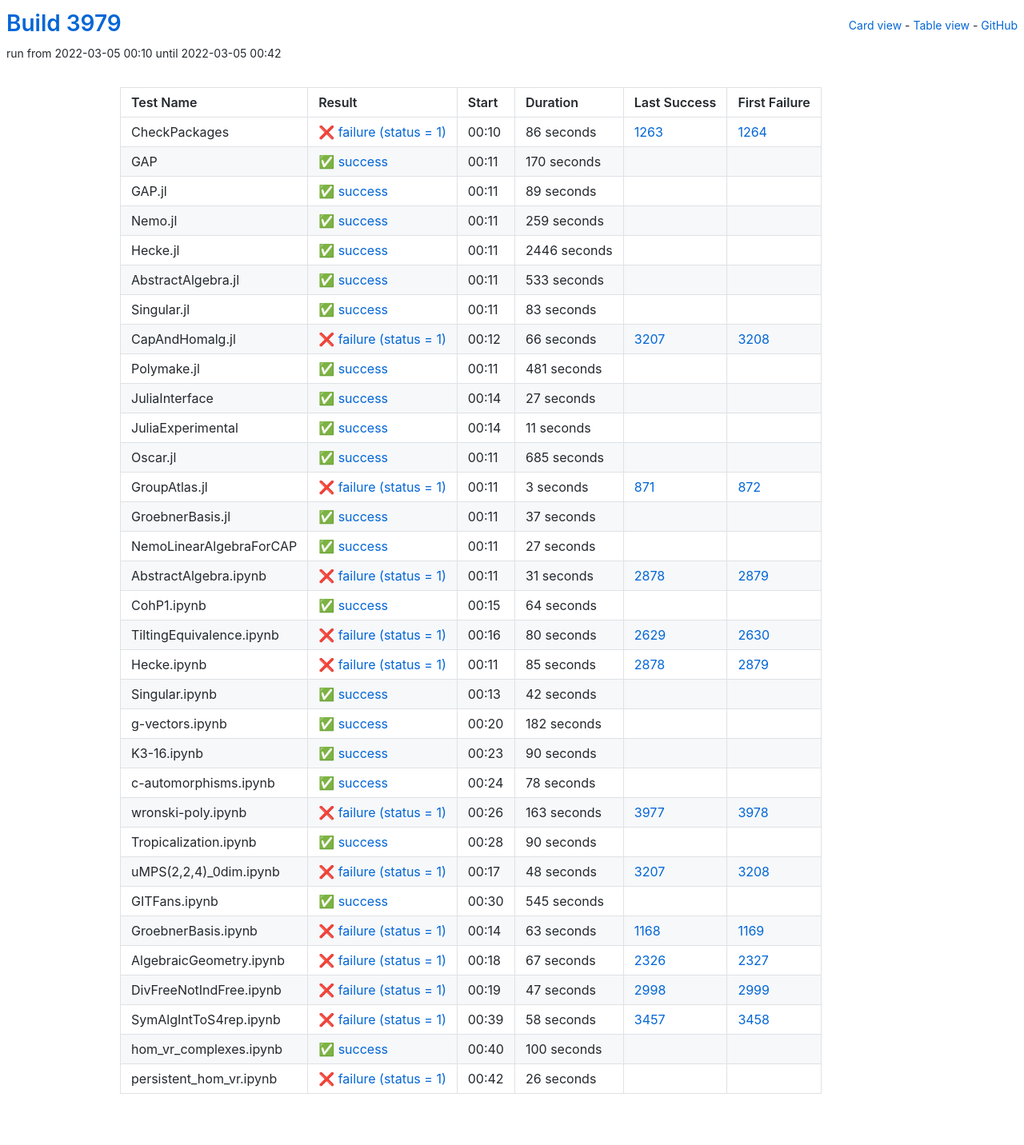
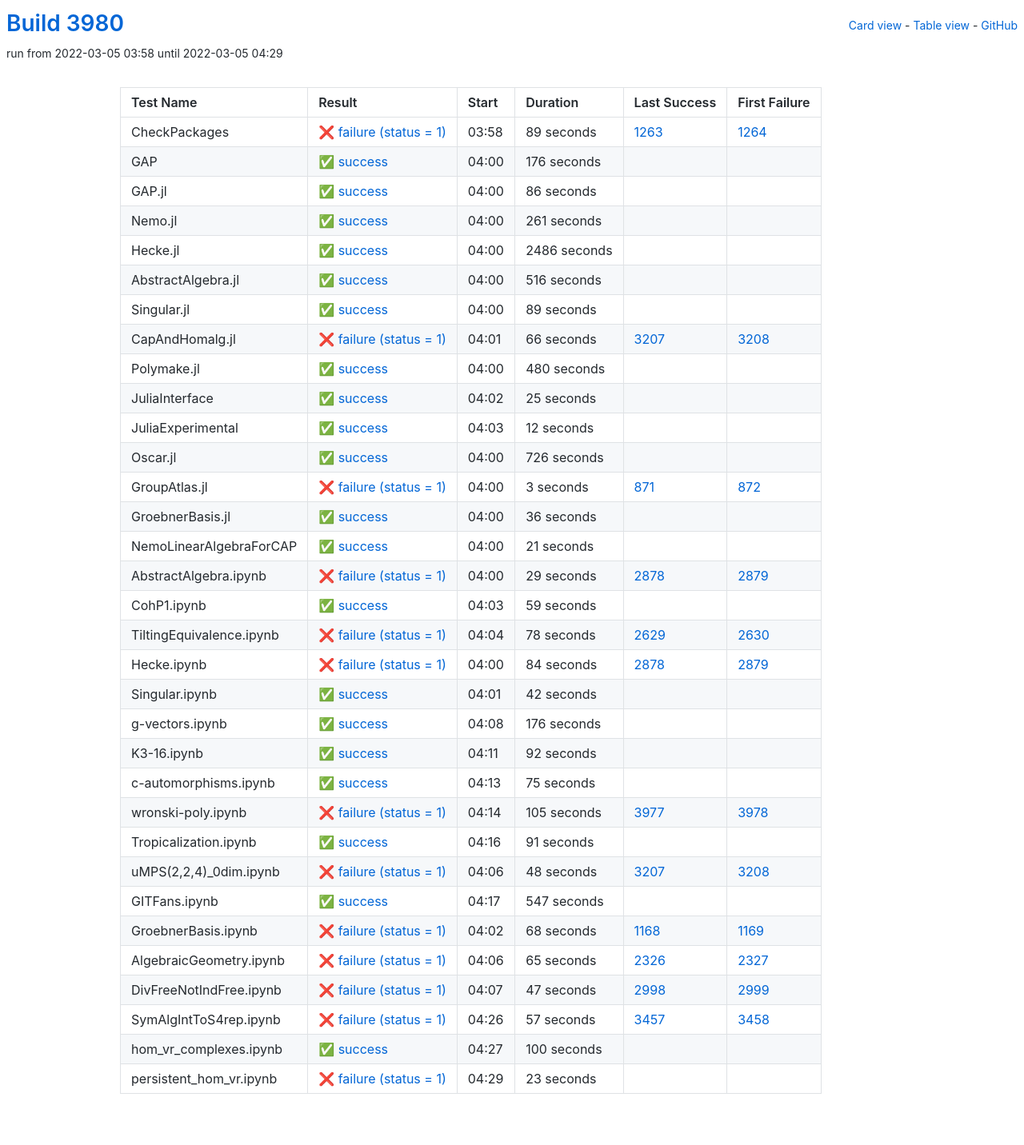
Before and after one commit to oscar-system/oscar-ci-status-stable, a Jekyll site: the page built from table.html, in a window 1280 px wide. Shown: the whole page at 80% size. Built offline with Jekyll 4.4.1, drawn with Linux system fonts in a browser that asks for light colours.

Commit message:
Build #3980

```diff
--- a/_data/ci.yml
+++ b/_data/ci.yml
@@ -1,6 +1,6 @@
 ---
-build: 3979
-build_url: https://oscarci.mathematik.uni-kl.de/job/oscar-stable/3979/
+build: 3980
+build_url: https://oscarci.mathematik.uni-kl.de/job/oscar-stable/3980/
 job: oscar-stable
 organization: oscar-system
 repo: oscar-ci-status-stable
@@ -8,32 +8,80 @@ repourl: https://github.com/oscar-system/oscar-ci-status-stable
 tests:
 - name: CheckPackages
   id: checkpackages
-  log: https://oscarci.mathematik.uni-kl.de/job/oscar-stable/3979/artifact/logs/build-3979/CheckPackages.log
-  start: 2022-03-05 00:10
+  log: https://oscarci.mathematik.uni-kl.de/job/oscar-stable/3980/artifact/logs/build-3980/CheckPackages.log
+  start: 2022-03-05 03:58
   success: false
   exitcode: 1
   status: failure
-  duration: 86
+  duration: 89
   last_success: 1263
   last_success_url: https://oscarci.mathematik.uni-kl.de/job/oscar-stable/1263/
   first_failure: 1264
   first_failure_url: https://oscarci.mathematik.uni-kl.de/job/oscar-stable/1264/
 - name: GAP
   id: gap
-  log: https://oscarci.mathematik.uni-kl.de/job/oscar-stable/3979/artifact/logs/build-3979/GAP.log
-  start: 2022-03-05 00:11
+  log: https://oscarci.mathematik.uni-kl.de/job/oscar-stable/3980/artifact/logs/build-3980/GAP.log
+  start: 2022-03-05 04:00
   success: true
   exitcode: 0
   status: success
-  duration: 170
+  duration: 176
   last_success: false
   last_success_url:
   first_failure: false
   first_failure_url:
 - name: GAP.jl
   id: gap-jl
-  log: https://oscarci.mathematik.uni-kl.de/job/oscar-stable/3979/artifact/logs/build-3979/GAP.jl.log
-  start: 2022-03-05 00:11
+  log: https://oscarci.mathematik.uni-kl.de/job/oscar-stable/3980/artifact/logs/build-3980/GAP.jl.log
+  start: 2022-03-05 04:00
+  success: true
+  exitcode: 0
+  status: success
+  duration: 86
+  last_success: false
+  last_success_url:
+  first_failure: false
+  first_failure_url:
+- name: Nemo.jl
+  id: nemo-jl
+  log: https://oscarci.mathematik.uni-kl.de/job/oscar-stable/3980/artifact/logs/build-3980/Nemo.jl.log
+  start: 2022-03-05 04:00
+  success: true
+  exitcode: 0
+  status: success
+  duration: 261
+  last_success: false
+  last_success_url:
+  first_failure: false
+  first_failure_url:
+- name: Hecke.jl
+  id: hecke-jl
+  log: https://oscarci.mathematik.uni-kl.de/job/oscar-stable/3980/artifact/logs/build-3980/Hecke.jl.log
+  start: 2022-03-05 04:00
+  success: true
+  exitcode: 0
+  status: success
+  duration: 2486
+  last_success: false
+  last_success_url:
+  first_failure: false
+  first_failure_url:
+- name: AbstractAlgebra.jl
+  id: abstractalgebra-jl
+  log: https://oscarci.mathematik.uni-kl.de/job/oscar-stable/3980/artifact/logs/build-3980/AbstractAlgebra.jl.log
+  start: 2022-03-05 04:00
+  success: true
+  exitcode: 0
+  status: success
+  duration: 516
+  last_success: false
+  last_success_url:
+  first_failure: false
+  first_failure_url:
+- name: Singular.jl
+  id: singular-jl
+  log: https://oscarci.mathematik.uni-kl.de/job/oscar-stable/3980/artifact/logs/build-3980/Singular.jl.log
+  start: 2022-03-05 04:00
   success: true
   exitcode: 0
   status: success
@@ -42,58 +90,10 @@ tests:
   last_success_url:
   first_failure: false
   first_failure_url:
-- name: Nemo.jl
-  id: nemo-jl
-  log: https://oscarci.mathematik.uni-kl.de/job/oscar-stable/3979/artifact/logs/build-3979/Nemo.jl.log
-  start: 2022-03-05 00:11
-  success: true
-  exitcode: 0
-  status: success
-  duration: 259
-  last_success: false
-  last_success_url:
-  first_failure: false
-  first_failure_url:
-- name: Hecke.jl
-  id: hecke-jl
-  log: https://oscarci.mathematik.uni-kl.de/job/oscar-stable/3979/artifact/logs/build-3979/Hecke.jl.log
-  start: 2022-03-05 00:11
-  success: true
-  exitcode: 0
-  status: success
-  duration: 2446
-  last_success: false
-  last_success_url:
-  first_failure: false
-  first_failure_url:
-- name: AbstractAlgebra.jl
-  id: abstractalgebra-jl
-  log: https://oscarci.mathematik.uni-kl.de/job/oscar-stable/3979/artifact/logs/build-3979/AbstractAlgebra.jl.log
-  start: 2022-03-05 00:11
-  success: true
-  exitcode: 0
-  status: success
-  duration: 533
-  last_success: false
-  last_success_url:
-  first_failure: false
-  first_failure_url:
-- name: Singular.jl
-  id: singular-jl
-  log: https://oscarci.mathematik.uni-kl.de/job/oscar-stable/3979/artifact/logs/build-3979/Singular.jl.log
-  start: 2022-03-05 00:11
-  success: true
-  exitcode: 0
-  status: success
-  duration: 83
-  last_success: false
-  last_success_url:
-  first_failure: false
-  first_failure_url:
 - name: CapAndHomalg.jl
   id: capandhomalg-jl
-  log: https://oscarci.mathematik.uni-kl.de/job/oscar-stable/3979/artifact/logs/build-3979/CapAndHomalg.jl.log
-  start: 2022-03-05 00:12
+  log: https://oscarci.mathematik.uni-kl.de/job/oscar-stable/3980/artifact/logs/build-3980/CapAndHomalg.jl.log
+  start: 2022-03-05 04:01
   success: false
   exitcode: 1
   status: failure
@@ -104,56 +104,56 @@ tests:
   first_failure_url: https://oscarci.mathematik.uni-kl.de/job/oscar-stable/3208/
 - name: Polymake.jl
   id: polymake-jl
-  log: https://oscarci.mathematik.uni-kl.de/job/oscar-stable/3979/artifact/logs/build-3979/Polymake.jl.log
-  start: 2022-03-05 00:11
+  log: https://oscarci.mathematik.uni-kl.de/job/oscar-stable/3980/artifact/logs/build-3980/Polymake.jl.log
+  start: 2022-03-05 04:00
   success: true
   exitcode: 0
   status: success
-  duration: 481
+  duration: 480
   last_success: false
   last_success_url:
   first_failure: false
   first_failure_url:
 - name: JuliaInterface
   id: juliainterface
-  log: https://oscarci.mathematik.uni-kl.de/job/oscar-stable/3979/artifact/logs/build-3979/JuliaInterface.log
-  start: 2022-03-05 00:14
+  log: https://oscarci.mathematik.uni-kl.de/job/oscar-stable/3980/artifact/logs/build-3980/JuliaInterface.log
+  start: 2022-03-05 04:02
   success: true
   exitcode: 0
   status: success
-  duration: 27
+  duration: 25
   last_success: false
   last_success_url:
   first_failure: false
   first_failure_url:
 - name: JuliaExperimental
   id: juliaexperimental
-  log: https://oscarci.mathematik.uni-kl.de/job/oscar-stable/3979/artifact/logs/build-3979/JuliaExperimental.log
-  start: 2022-03-05 00:14
+  log: https://oscarci.mathematik.uni-kl.de/job/oscar-stable/3980/artifact/logs/build-3980/JuliaExperimental.log
+  start: 2022-03-05 04:03
   success: true
   exitcode: 0
   status: success
-  duration: 11
+  duration: 12
   last_success: false
   last_success_url:
   first_failure: false
   first_failure_url:
 - name: Oscar.jl
   id: oscar-jl
-  log: https://oscarci.mathematik.uni-kl.de/job/oscar-stable/3979/artifact/logs/build-3979/Oscar.jl.log
-  start: 2022-03-05 00:11
+  log: https://oscarci.mathematik.uni-kl.de/job/oscar-stable/3980/artifact/logs/build-3980/Oscar.jl.log
+  start: 2022-03-05 04:00
   success: true
   exitcode: 0
   status: success
-  duration: 685
+  duration: 726
   last_success: false
   last_success_url:
   first_failure: false
   first_failure_url:
 - name: GroupAtlas.jl
   id: groupatlas-jl
-  log: https://oscarci.mathematik.uni-kl.de/job/oscar-stable/3979/artifact/logs/build-3979/GroupAtlas.jl.log
-  start: 2022-03-05 00:11
+  log: https://oscarci.mathematik.uni-kl.de/job/oscar-stable/3980/artifact/logs/build-3980/GroupAtlas.jl.log
+  start: 2022-03-05 04:00
   success: false
   exitcode: 1
   status: failure
@@ -164,80 +164,80 @@ tests:
   first_failure_url: https://oscarci.mathematik.uni-kl.de/job/oscar-stable/872/
 - name: GroebnerBasis.jl
   id: groebnerbasis-jl
-  log: https://oscarci.mathematik.uni-kl.de/job/oscar-stable/3979/artifact/logs/build-3979/GroebnerBasis.jl.log
-  start: 2022-03-05 00:11
+  log: https://oscarci.mathematik.uni-kl.de/job/oscar-stable/3980/artifact/logs/build-3980/GroebnerBasis.jl.log
+  start: 2022-03-05 04:00
   success: true
   exitcode: 0
   status: success
-  duration: 37
+  duration: 36
   last_success: false
   last_success_url:
   first_failure: false
   first_failure_url:
 - name: NemoLinearAlgebraForCAP
   id: nemolinearalgebraforcap
-  log: https://oscarci.mathematik.uni-kl.de/job/oscar-stable/3979/artifact/logs/build-3979/NemoLinearAlgebraForCAP.log
-  start: 2022-03-05 00:11
+  log: https://oscarci.mathematik.uni-kl.de/job/oscar-stable/3980/artifact/logs/build-3980/NemoLinearAlgebraForCAP.log
+  start: 2022-03-05 04:00
   success: true
   exitcode: 0
   status: success
-  duration: 27
+  duration: 21
   last_success: false
   last_success_url:
   first_failure: false
   first_failure_url:
 - name: AbstractAlgebra.ipynb
   id: abstractalgebra-ipynb
-  log: https://oscarci.mathematik.uni-kl.de/job/oscar-stable/3979/artifact/logs/build-3979/AbstractAlgebra.ipynb.log
-  start: 2022-03-05 00:11
+  log: https://oscarci.mathematik.uni-kl.de/job/oscar-stable/3980/artifact/logs/build-3980/AbstractAlgebra.ipynb.log
+  start: 2022-03-05 04:00
   success: false
   exitcode: 1
   status: failure
-  duration: 31
+  duration: 29
   last_success: 2878
   last_success_url: https://oscarci.mathematik.uni-kl.de/job/oscar-stable/2878/
   first_failure: 2879
   first_failure_url: https://oscarci.mathematik.uni-kl.de/job/oscar-stable/2879/
 - name: CohP1.ipynb
   id: cohp1-ipynb
-  log: https://oscarci.mathematik.uni-kl.de/job/oscar-stable/3979/artifact/logs/build-3979/CohP1.ipynb.log
-  start: 2022-03-05 00:15
+  log: https://oscarci.mathematik.uni-kl.de/job/oscar-stable/3980/artifact/logs/build-3980/CohP1.ipynb.log
+  start: 2022-03-05 04:03
   success: true
   exitcode: 0
   status: success
-  duration: 64
+  duration: 59
   last_success: false
   last_success_url:
   first_failure: false
   first_failure_url:
 - name: TiltingEquivalence.ipynb
   id: tiltingequivalence-ipynb
-  log: https://oscarci.mathematik.uni-kl.de/job/oscar-stable/3979/artifact/logs/build-3979/TiltingEquivalence.ipynb.log
-  start: 2022-03-05 00:16
+  log: https://oscarci.mathematik.uni-kl.de/job/oscar-stable/3980/artifact/logs/build-3980/TiltingEquivalence.ipynb.log
+  start: 2022-03-05 04:04
   success: false
   exitcode: 1
   status: failure
-  duration: 80
+  duration: 78
   last_success: 2629
   last_success_url: https://oscarci.mathematik.uni-kl.de/job/oscar-stable/2629/
   first_failure: 2630
   first_failure_url: https://oscarci.mathematik.uni-kl.de/job/oscar-stable/2630/
 - name: Hecke.ipynb
   id: hecke-ipynb
-  log: https://oscarci.mathematik.uni-kl.de/job/oscar-stable/3979/artifact/logs/build-3979/Hecke.ipynb.log
-  start: 2022-03-05 00:11
+  log: https://oscarci.mathematik.uni-kl.de/job/oscar-stable/3980/artifact/logs/build-3980/Hecke.ipynb.log
+  start: 2022-03-05 04:00
   success: false
   exitcode: 1
   status: failure
-  duration: 85
+  duration: 84
   last_success: 2878
   last_success_url: https://oscarci.mathematik.uni-kl.de/job/oscar-stable/2878/
   first_failure: 2879
   first_failure_url: https://oscarci.mathematik.uni-kl.de/job/oscar-stable/2879/
 - name: Singular.ipynb
   id: singular-ipynb
-  log: https://oscarci.mathematik.uni-kl.de/job/oscar-stable/3979/artifact/logs/build-3979/Singular.ipynb.log
-  start: 2022-03-05 00:13
+  log: https://oscarci.mathematik.uni-kl.de/job/oscar-stable/3980/artifact/logs/build-3980/Singular.ipynb.log
+  start: 2022-03-05 04:01
   success: true
   exitcode: 0
   status: success
@@ -248,68 +248,68 @@ tests:
   first_failure_url:
 - name: g-vectors.ipynb
   id: g-vectors-ipynb
-  log: https://oscarci.mathematik.uni-kl.de/job/oscar-stable/3979/artifact/logs/build-3979/g-vectors.ipynb.log
-  start: 2022-03-05 00:20
+  log: https://oscarci.mathematik.uni-kl.de/job/oscar-stable/3980/artifact/logs/build-3980/g-vectors.ipynb.log
+  start: 2022-03-05 04:08
   success: true
   exitcode: 0
   status: success
-  duration: 182
+  duration: 176
   last_success: false
   last_success_url:
   first_failure: false
   first_failure_url:
 - name: K3-16.ipynb
   id: k3-16-ipynb
-  log: https://oscarci.mathematik.uni-kl.de/job/oscar-stable/3979/artifact/logs/build-3979/K3-16.ipynb.log
-  start: 2022-03-05 00:23
+  log: https://oscarci.mathematik.uni-kl.de/job/oscar-stable/3980/artifact/logs/build-3980/K3-16.ipynb.log
+  start: 2022-03-05 04:11
   success: true
   exitcode: 0
   status: success
-  duration: 90
+  duration: 92
   last_success: false
   last_success_url:
   first_failure: false
   first_failure_url:
 - name: c-automorphisms.ipynb
   id: c-automorphisms-ipynb
-  log: https://oscarci.mathematik.uni-kl.de/job/oscar-stable/3979/artifact/logs/build-3979/c-automorphisms.ipynb.log
-  start: 2022-03-05 00:24
+  log: https://oscarci.mathematik.uni-kl.de/job/oscar-stable/3980/artifact/logs/build-3980/c-automorphisms.ipynb.log
+  start: 2022-03-05 04:13
   success: true
   exitcode: 0
   status: success
-  duration: 78
+  duration: 75
   last_success: false
   last_success_url:
   first_failure: false
   first_failure_url:
 - name: wronski-poly.ipynb
   id: wronski-poly-ipynb
-  log: https://oscarci.mathematik.uni-kl.de/job/oscar-stable/3979/artifact/logs/build-3979/wronski-poly.ipynb.log
-  start: 2022-03-05 00:26
+  log: https://oscarci.mathematik.uni-kl.de/job/oscar-stable/3980/artifact/logs/build-3980/wronski-poly.ipynb.log
+  start: 2022-03-05 04:14
   success: false
   exitcode: 1
   status: failure
-  duration: 163
+  duration: 105
   last_success: 3977
   last_success_url: https://oscarci.mathematik.uni-kl.de/job/oscar-stable/3977/
   first_failure: 3978
   first_failure_url: https://oscarci.mathematik.uni-kl.de/job/oscar-stable/3978/
 - name: Tropicalization.ipynb
   id: tropicalization-ipynb
-  log: https://oscarci.mathematik.uni-kl.de/job/oscar-stable/3979/artifact/logs/build-3979/Tropicalization.ipynb.log
-  start: 2022-03-05 00:28
+  log: https://oscarci.mathematik.uni-kl.de/job/oscar-stable/3980/artifact/logs/build-3980/Tropicalization.ipynb.log
+  start: 2022-03-05 04:16
   success: true
   exitcode: 0
   status: success
-  duration: 90
+  duration: 91
   last_success: false
   last_success_url:
   first_failure: false
   first_failure_url:
 - name: uMPS(2,2,4)_0dim.ipynb
   id: umps-2-2-4-0dim-ipynb
-  log: https://oscarci.mathematik.uni-kl.de/job/oscar-stable/3979/artifact/logs/build-3979/uMPS-2-2-4-_0dim.ipynb.log
-  start: 2022-03-05 00:17
+  log: https://oscarci.mathematik.uni-kl.de/job/oscar-stable/3980/artifact/logs/build-3980/uMPS-2-2-4-_0dim.ipynb.log
+  start: 2022-03-05 04:06
   success: false
   exitcode: 1
   status: failure
@@ -320,44 +320,44 @@ tests:
   first_failure_url: https://oscarci.mathematik.uni-kl.de/job/oscar-stable/3208/
 - name: GITFans.ipynb
   id: gitfans-ipynb
-  log: https://oscarci.mathematik.uni-kl.de/job/oscar-stable/3979/artifact/logs/build-3979/GITFans.ipynb.log
-  start: 2022-03-05 00:30
+  log: https://oscarci.mathematik.uni-kl.de/job/oscar-stable/3980/artifact/logs/build-3980/GITFans.ipynb.log
+  start: 2022-03-05 04:17
   success: true
   exitcode: 0
   status: success
-  duration: 545
+  duration: 547
   last_success: false
   last_success_url:
   first_failure: false
   first_failure_url:
 - name: GroebnerBasis.ipynb
   id: groebnerbasis-ipynb
-  log: https://oscarci.mathematik.uni-kl.de/job/oscar-stable/3979/artifact/logs/build-3979/GroebnerBasis.ipynb.log
-  start: 2022-03-05 00:14
+  log: https://oscarci.mathematik.uni-kl.de/job/oscar-stable/3980/artifact/logs/build-3980/GroebnerBasis.ipynb.log
+  start: 2022-03-05 04:02
   success: false
   exitcode: 1
   status: failure
-  duration: 63
+  duration: 68
   last_success: 1168
   last_success_url: https://oscarci.mathematik.uni-kl.de/job/oscar-stable/1168/
   first_failure: 1169
   first_failure_url: https://oscarci.mathematik.uni-kl.de/job/oscar-stable/1169/
 - name: AlgebraicGeometry.ipynb
   id: algebraicgeometry-ipynb
-  log: https://oscarci.mathematik.uni-kl.de/job/oscar-stable/3979/artifact/logs/build-3979/AlgebraicGeometry.ipynb.log
-  start: 2022-03-05 00:18
+  log: https://oscarci.mathematik.uni-kl.de/job/oscar-stable/3980/artifact/logs/build-3980/AlgebraicGeometry.ipynb.log
+  start: 2022-03-05 04:06
   success: false
   exitcode: 1
   status: failure
-  duration: 67
+  duration: 65
   last_success: 2326
   last_success_url: https://oscarci.mathematik.uni-kl.de/job/oscar-stable/2326/
   first_failure: 2327
   first_failure_url: https://oscarci.mathematik.uni-kl.de/job/oscar-stable/2327/
 - name: DivFreeNotIndFree.ipynb
   id: divfreenotindfree-ipynb
-  log: https://oscarci.mathematik.uni-kl.de/job/oscar-stable/3979/artifact/logs/build-3979/DivFreeNotIndFree.ipynb.log
-  start: 2022-03-05 00:19
+  log: https://oscarci.mathematik.uni-kl.de/job/oscar-stable/3980/artifact/logs/build-3980/DivFreeNotIndFree.ipynb.log
+  start: 2022-03-05 04:07
   success: false
   exitcode: 1
   status: failure
@@ -368,20 +368,20 @@ tests:
   first_failure_url: https://oscarci.mathematik.uni-kl.de/job/oscar-stable/2999/
 - name: SymAlgIntToS4rep.ipynb
   id: symalginttos4rep-ipynb
-  log: https://oscarci.mathematik.uni-kl.de/job/oscar-stable/3979/artifact/logs/build-3979/SymAlgIntToS4rep.ipynb.log
-  start: 2022-03-05 00:39
+  log: https://oscarci.mathematik.uni-kl.de/job/oscar-stable/3980/artifact/logs/build-3980/SymAlgIntToS4rep.ipynb.log
+  start: 2022-03-05 04:26
   success: false
   exitcode: 1
   status: failure
-  duration: 58
+  duration: 57
   last_success: 3457
   last_success_url: https://oscarci.mathematik.uni-kl.de/job/oscar-stable/3457/
   first_failure: 3458
   first_failure_url: https://oscarci.mathematik.uni-kl.de/job/oscar-stable/3458/
 - name: hom_vr_complexes.ipynb
   id: hom-vr-complexes-ipynb
-  log: https://oscarci.mathematik.uni-kl.de/job/oscar-stable/3979/artifact/logs/build-3979/hom_vr_complexes.ipynb.log
-  start: 2022-03-05 00:40
+  log: https://oscarci.mathematik.uni-kl.de/job/oscar-stable/3980/artifact/logs/build-3980/hom_vr_complexes.ipynb.log
+  start: 2022-03-05 04:27
   success: true
   exitcode: 0
   status: success
@@ -392,12 +392,12 @@ tests:
   first_failure_url:
 - name: persistent_hom_vr.ipynb
   id: persistent-hom-vr-ipynb
-  log: https://oscarci.mathematik.uni-kl.de/job/oscar-stable/3979/artifact/logs/build-3979/persistent_hom_vr.ipynb.log
-  start: 2022-03-05 00:42
+  log: https://oscarci.mathematik.uni-kl.de/job/oscar-stable/3980/artifact/logs/build-3980/persistent_hom_vr.ipynb.log
+  start: 2022-03-05 04:29
   success: false
   exitcode: 1
   status: failure
-  duration: 26
+  duration: 23
   last_success: false
   last_success_url:
   first_failure: false
```
Also changed, not shown: README.md.
